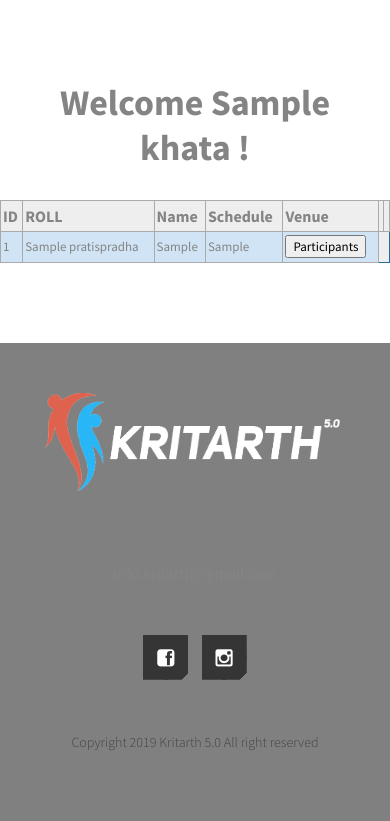
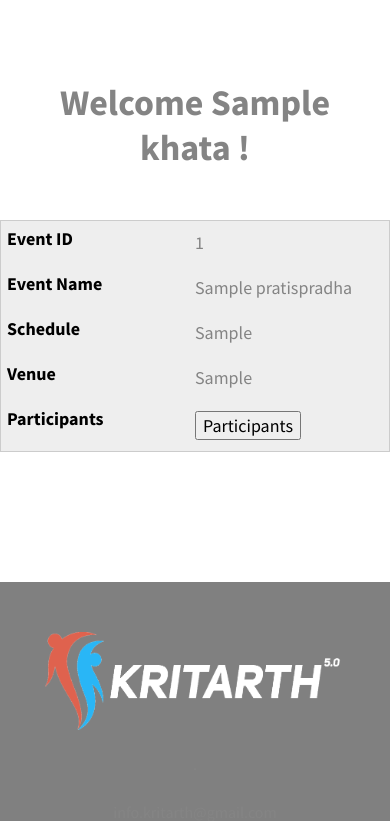
Before and after one commit to akashjas1996/kritarth_up, a PHP site: page /admin/index.php in a window 390 px wide. Shown: the part 158-979 px from the top of the page. Before the commit the page ends 909 px from the top, so only its background shows below. Run offline with PHP 8.4, Linux system fonts and the light colour scheme; the visitor is signed in with stand-in values (Sample User, id 1); tables that the repository leaves empty or names only in its code hold one stand-in row (values such as "Sample post"); some libraries are stand-ins or nearby versions.

Commit message:
table responsive

```diff
--- a/admin/index.php
+++ b/admin/index.php
@@ -32,6 +32,85 @@ function redirect($url)
 	<head>
 
 		<style>
+
+			table {
+	width: 750px;
+	border-collapse: collapse;
+	margin:50px auto;
+	}
+
+/* Zebra striping */
+tr:nth-of-type(odd) {
+	background: #eee;
+	}
+
+th {
+	background: #3498db;
+	color: white;
+	font-weight: bold;
+	}
+
+td, th {
+	padding: 10px;
+	border: 1px solid #ccc;
+	text-align: left;
+	font-size: 18px;
+	}
+
+/*
+Max width before this PARTICULAR table gets nasty
+This query will take effect for any screen smaller than 760px
+and also iPads specifically.
+*/
+@media
+only screen and (max-width: 760px),
+(min-device-width: 768px) and (max-device-width: 1024px)  {
+
+	table {
+	  	width: 100%;
+	}
+
+	/* Force table to not be like tables anymore */
+	table, thead, tbody, th, td, tr {
+		display: block;
+	}
+
+	/* Hide table headers (but not display: none;, for accessibility) */
+	thead tr {
+		position: absolute;
+		top: -9999px;
+		left: -9999px;
+	}
+
+	tr { border: 1px solid #ccc; }
+
+	td {
+		/* Behave  like a "row" */
+		border: none;
+		border-bottom: 1px solid #eee;
+		position: relative;
+		padding-left: 50%;
+	}
+
+	td:before {
+		/* Now like a table header */
+		position: absolute;
+		/* Top/left values mimic padding */
+		top: 6px;
+		left: 6px;
+		width: 45%;
+		padding-right: 10px;
+		white-space: nowrap;
+		/* Label the data */
+		content: attr(data-column);
+
+		color: #000;
+		font-weight: bold;
+	}
+
+}
+
+
 			table.blueTable {
   border: 1px solid #1C6EA4;
   background-color: #EEEEEE;
@@ -136,16 +215,16 @@ table.blueTable tfoot .links a{
 							<?php
 								$query_get_events = "SELECT * FROM pratispradha_mukhiya WHERE email='$email'";
 								$res_get_events = mysqli_query($link, $query_get_events); ?>
-								<table class="blueTable">
+								<table class="blueTable1">
+									<thead>
 									<tr>
 									<th>ID</th>
-									<th>ROLL</th>
-									<th>Name</th>
+									<th>Event Name</th>
 									<th>Schedule</th>
 									<th>Venue</th>
-									<th></th>
-									<th></th>
+									<th>Participants</th>
 									</tr>
+								</thead>
 								<?php
 								while($row_get_events = mysqli_fetch_assoc($res_get_events)){
 									echo '<tr>';
@@ -154,13 +233,13 @@ table.blueTable tfoot .links a{
 									$res_get_edit = mysqli_query($link, $query_get_edit);
 									$row_get_edit = mysqli_fetch_assoc($res_get_edit);
 									$eid=$row_get_edit['event_id'];
-									echo '<td>'.$row_get_edit['event_id'].'</td>';
+									echo '<td data-column="Event ID">'.$row_get_edit['event_id'].'</td>';
 
-									echo '<td>'.$row_get_edit['event_name'].'</td>';
-									echo '<td>'.$row_get_edit['shedule'].'</td>';
-									echo '<td>'.$row_get_edit['venue'].'</td>';
+									echo '<td data-column="Event Name">'.$row_get_edit['event_name'].'</td>';
+									echo '<td data-column="Schedule">'.$row_get_edit['shedule'].'</td>';
+									echo '<td data-column="Venue">'.$row_get_edit['venue'].'</td>';
 									?>
-									<td> <form method="POST" action="../checkReg/index.php" >
+									<td data-column="Participants"> <form method="POST" action="../checkReg/index.php" >
 											<input type="hidden" name="eid" value="<?php echo $eid ?>">
 											<input type="submit" value="Participants">
 											</form>
--- a/inc/dbconnection.php
+++ b/inc/dbconnection.php
@@ -13,10 +13,10 @@ function decryptIt_webs($q) {
     return( $qDecoded );
 }
 date_default_timezone_set("Asia/Calcutta");
-$host="localhost";
-$user="u502039025_k234";
-$pass="4&=#J43^Nq6DdKR";
-$dbname="u502039025_kritarth";
+$host="127.0.0.1";
+$user="root";
+$pass="password";
+$dbname="kritarth";
 $link=@mysqli_connect($host,$user,$pass,$dbname);
     if(mysqli_connect_errno())
     {
```
Also changed, not shown: inc/dbconnection_s.php (renamed from inc/dbconnection_l.php, +4 -4 lines).
